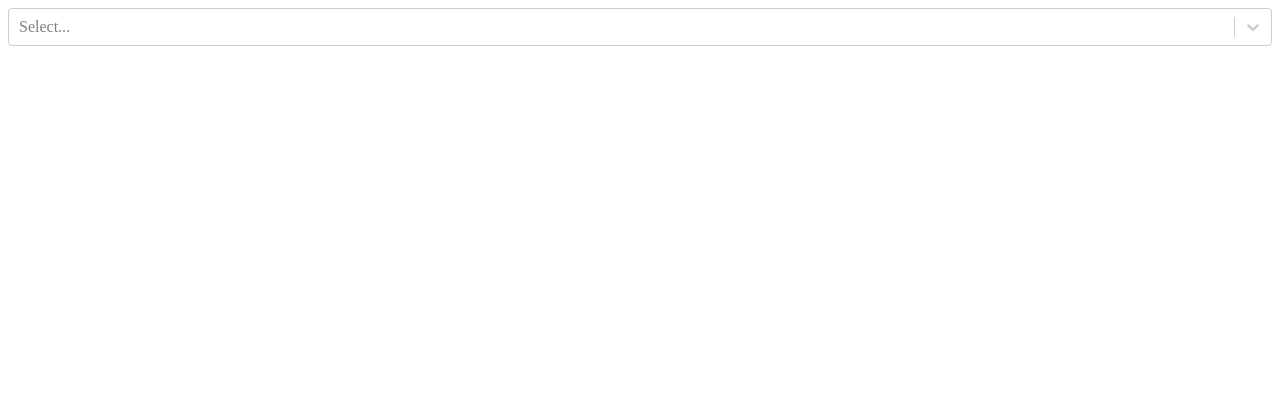
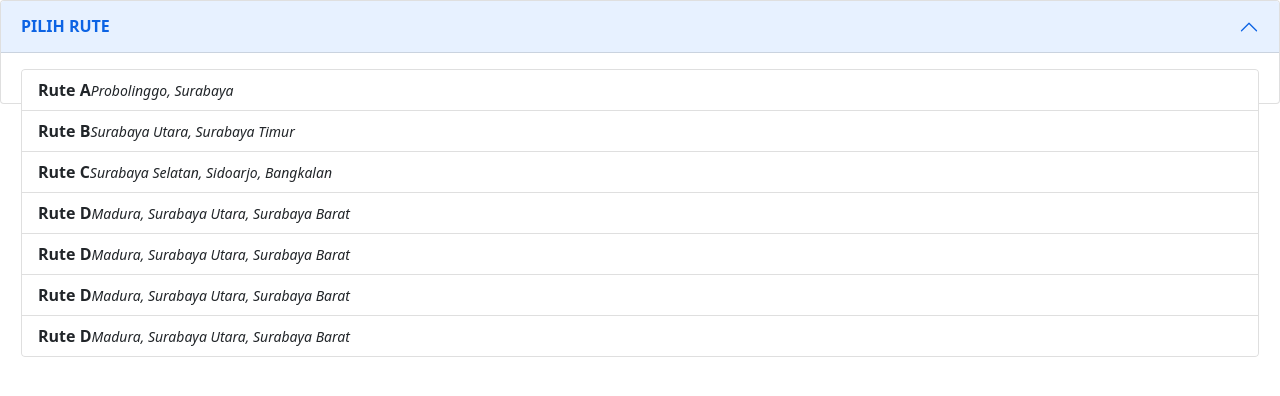
Before and after one commit to ankhzaq/stackoverflow-questions, a React (Create React App) app in the folder reactv17-questions/: page / in a window 1280 px wide. Shown: the top 396 px of the page. Built offline with nearby package versions, Linux system fonts and the light colour scheme.

Commit message:
feature - react question about bootstrap accordion and styled-component

```diff
--- a/reactv17-questions/package.json
+++ b/reactv17-questions/package.json
@@ -9,6 +9,7 @@
     "@fortawesome/react-fontawesome": "^0.1.14",
     "assert": "^2.0.0",
     "axios": "^0.26.0",
+    "bootstrap": "^5.1.3",
     "buffer": "^6.0.3",
     "clean-deep": "^3.4.0",
     "create-react-library": "^3.1.1",
@@ -21,6 +22,7 @@
     "nock": "^13.2.2",
     "prop-types": "^15.7.2",
     "react": "^17.0.1",
+    "react-bootstrap": "^2.2.1",
     "react-dom": "^17.0.1",
     "react-i18next": "^11.8.5",
     "react-redux": "^7.2.2",
--- /dev/null
+++ b/reactv17-questions/src/Questions/Question13/Question13.jsx
@@ -0,0 +1,81 @@
+/*
+* Question: how to style an accordion into 50% height and give a scrollbar if the content is too long (reactjs)
+* Url: https://stackoverflow.com/questions/71527283/how-to-style-an-accordion-into-50-height-and-give-a-scrollbar-if-the-content-is
+* */
+
+import React, { useEffect, useState } from 'react';
+import { Accordion, ListGroup } from 'react-bootstrap';
+
+import styled from 'styled-components';
+import 'bootstrap/dist/css/bootstrap.min.css';
+
+const DivStyled = styled.div`
+  .container-scroll {
+    max-height: ${props => `${props.height}px`};
+    overflow: scroll;
+  }
+`;
+
+let timeOutHeight = null;
+
+function Question13() {
+
+  const getHeight = () => window.innerHeight * 0.5;
+
+  const [height, setHeight] = useState(getHeight());
+
+  const updateHeight = () => {
+    clearTimeout(timeOutHeight);
+    timeOutHeight = setTimeout(() => {
+      setHeight(getHeight());
+    }, 250)
+  }
+
+  useEffect(() => {
+    window.addEventListener('resize', updateHeight);
+  }, []);
+
+  return (
+    <DivStyled className='has-text-centered mb-3' height={height}>
+      <Accordion defaultActiveKey="0">
+        <Accordion.Item eventKey="0">
+          <Accordion.Header><strong>PILIH RUTE</strong></Accordion.Header>
+          <Accordion.Body style={{ maxHeight: '50px' }}>
+            <ListGroup className='container-scroll has-text-left'>
+              <ListGroup.Item>
+                <strong className='is-size-5 mr-2'>Rute A</strong>
+                <em><small>Probolinggo, Surabaya</small></em>
+              </ListGroup.Item>
+              <ListGroup.Item>
+                <strong className='is-size-5 mr-2'>Rute B</strong>
+                <em><small>Surabaya Utara, Surabaya Timur</small></em>
+              </ListGroup.Item>
+              <ListGroup.Item>
+                <strong className='is-size-5 mr-2'>Rute C</strong>
+                <em><small>Surabaya Selatan, Sidoarjo, Bangkalan</small></em>
+              </ListGroup.Item>
+              <ListGroup.Item>
+                <strong className='is-size-5 mr-2'>Rute D</strong>
+                <em><small>Madura, Surabaya Utara, Surabaya Barat</small></em>
+              </ListGroup.Item>
+              <ListGroup.Item>
+                <strong className='is-size-5 mr-2'>Rute D</strong>
+                <em><small>Madura, Surabaya Utara, Surabaya Barat</small></em>
+              </ListGroup.Item>
+              <ListGroup.Item>
+                <strong className='is-size-5 mr-2'>Rute D</strong>
+                <em><small>Madura, Surabaya Utara, Surabaya Barat</small></em>
+              </ListGroup.Item>
+              <ListGroup.Item>
+                <strong className='is-size-5 mr-2'>Rute D</strong>
+                <em><small>Madura, Surabaya Utara, Surabaya Barat</small></em>
+              </ListGroup.Item>
+            </ListGroup>
+          </Accordion.Body>
+        </Accordion.Item>
+      </Accordion>
+    </DivStyled>
+  );
+}
+
+export default Question13;
--- a/reactv17-questions/src/index.jsx
+++ b/reactv17-questions/src/index.jsx
@@ -1,13 +1,13 @@
 // React imports
 import React from 'react';
 import ReactDOM from 'react-dom';
-import { Question12 } from './Questions/Question12';
+import Question13 from './Questions/Question13/Question13';
 
 // Component
 
 ReactDOM.render(
   <React.StrictMode>
-    <Question12 />
+    <Question13 />
   </React.StrictMode>,
   document.getElementById('root'),
 );
```
Also changed, not shown: 2 other files (tests, documents, lock files or other folders).
